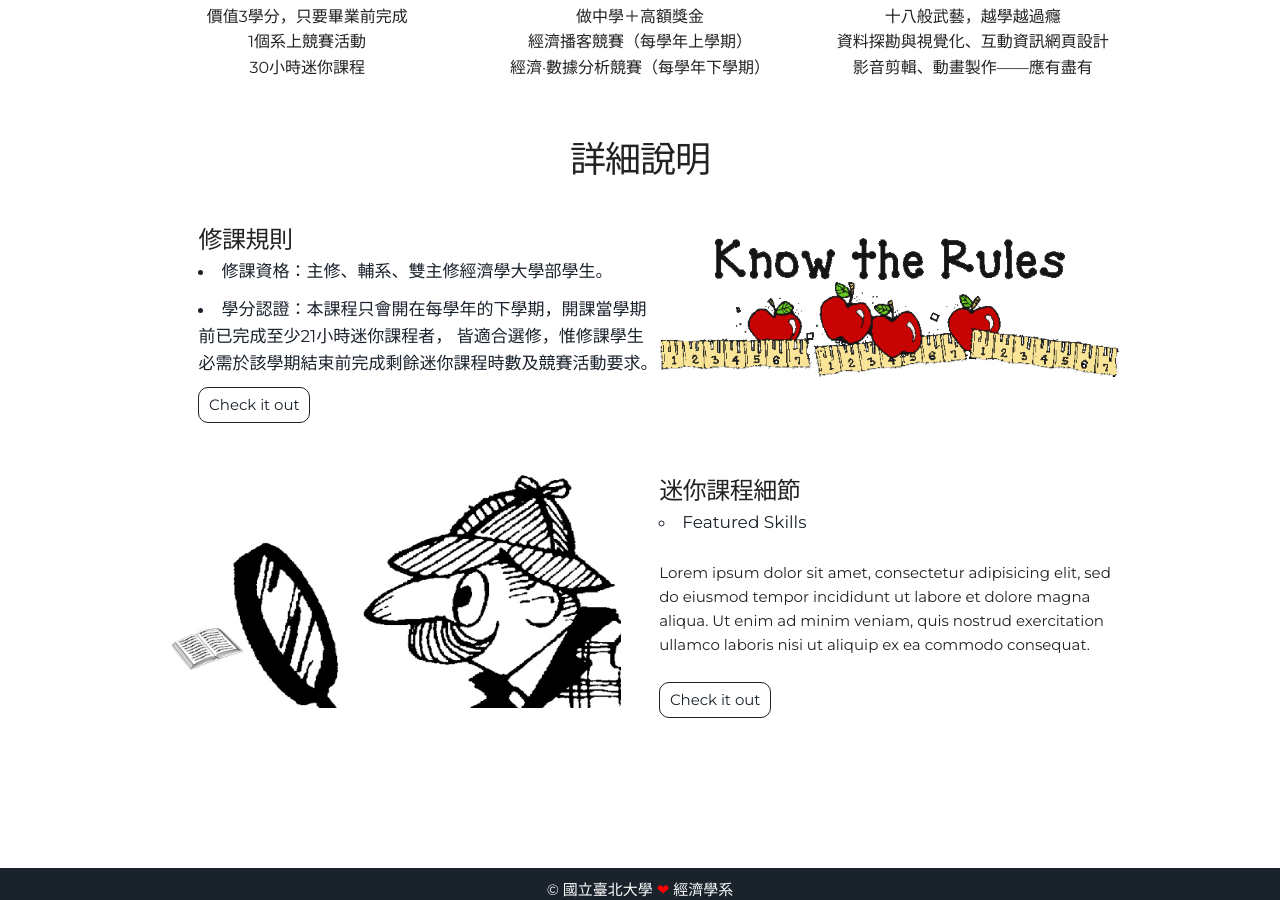
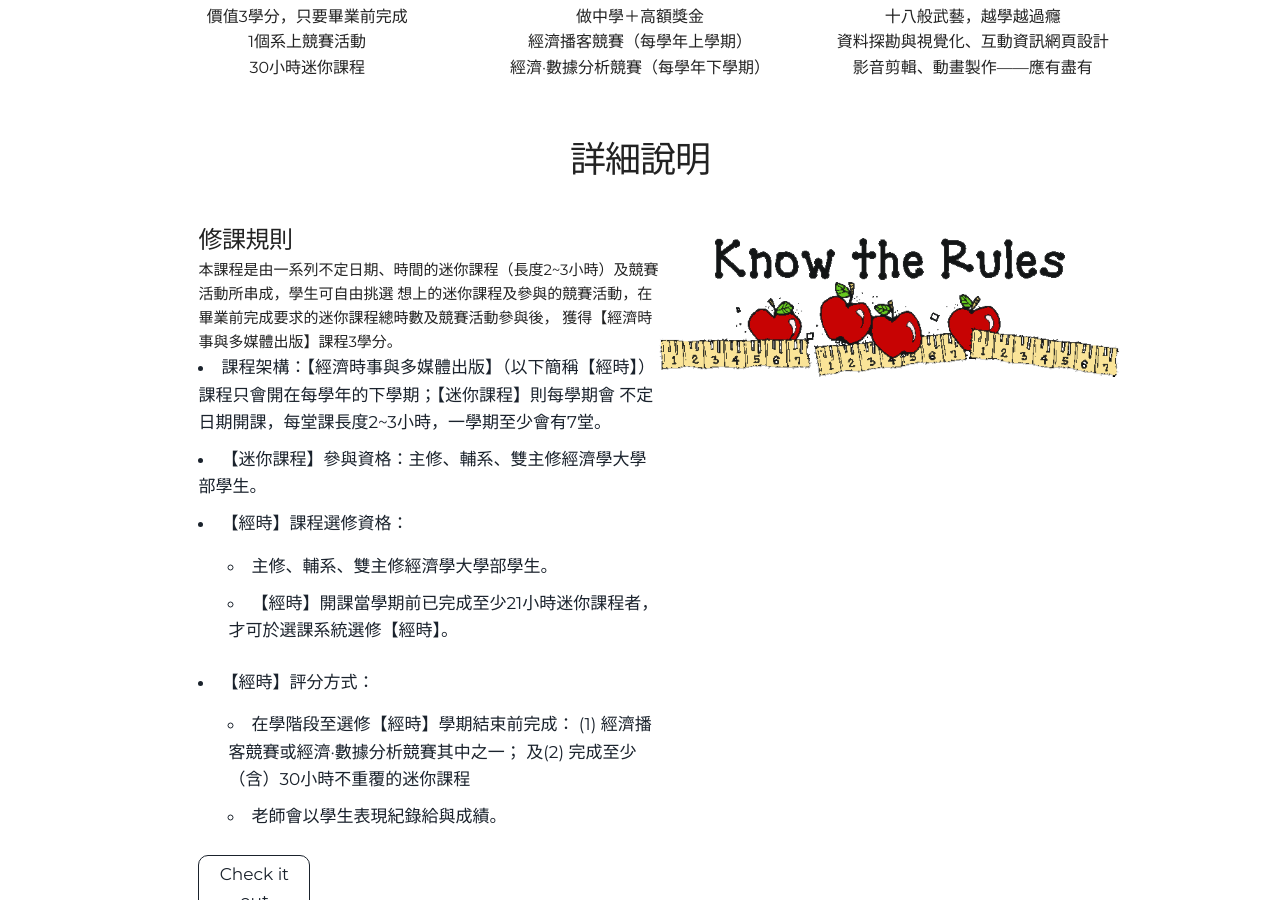
Before and after one commit to changmengchin/Multimedia-Publication-of-Economic-Issues, a Jekyll site: the page built from index.html, in a window 1280 px wide and 900 px high, scrolled down 1244 px. Built offline with Jekyll 4.4.1, drawn with Linux system fonts in a browser that asks for light colours.

Commit message:
update project

```diff
--- a/_includes/projects.html
+++ b/_includes/projects.html
@@ -8,9 +8,23 @@
     </div>
     <div class="six columns">
       <h5> 修課規則 </h5>
-      <li>修課資格：主修、輔系、雙主修經濟學大學部學生。</li>
-      <li>學分認證：本課程只會開在每學年的下學期，開課當學期前已完成至少21小時迷你課程者，
-        皆適合選修，惟修課學生必需於該學期結束前完成剩餘迷你課程時數及競賽活動要求。</li>
+      本課程是由一系列不定日期、時間的迷你課程（長度2~3小時）及競賽活動所串成，學生可自由挑選
+      想上的迷你課程及參與的競賽活動，在畢業前完成要求的迷你課程總時數及競賽活動參與後，
+      獲得【經濟時事與多媒體出版】課程3學分。
+      <li>課程架構：【經濟時事與多媒體出版】（以下簡稱【經時】）課程只會開在每學年的下學期；【迷你課程】則每學期會
+      不定日期開課，每堂課長度2~3小時，一學期至少會有7堂。
+      <li>【迷你課程】參與資格：主修、輔系、雙主修經濟學大學部學生。</li>
+      <li>【經時】課程選修資格：
+      <ul><ul>
+        <li>主修、輔系、雙主修經濟學大學部學生。</li>
+        <li>【經時】開課當學期前已完成至少21小時迷你課程者，才可於選課系統選修【經時】。</li>
+      </ul></ul>
+      <li>【經時】評分方式：
+      <ul><ul>
+        <li> 在學階段至選修【經時】學期結束前完成： (1) 經濟播客競賽或經濟·數據分析競賽其中之一； 及(2)
+          完成至少（含）30小時不重覆的迷你課程</li>
+        <li>老師會以學生表現紀錄給與成績。</li>
+       </ul></ul>
       <a class="project-link" href="#">Check it out</a>
     </div>
   </div>
```
